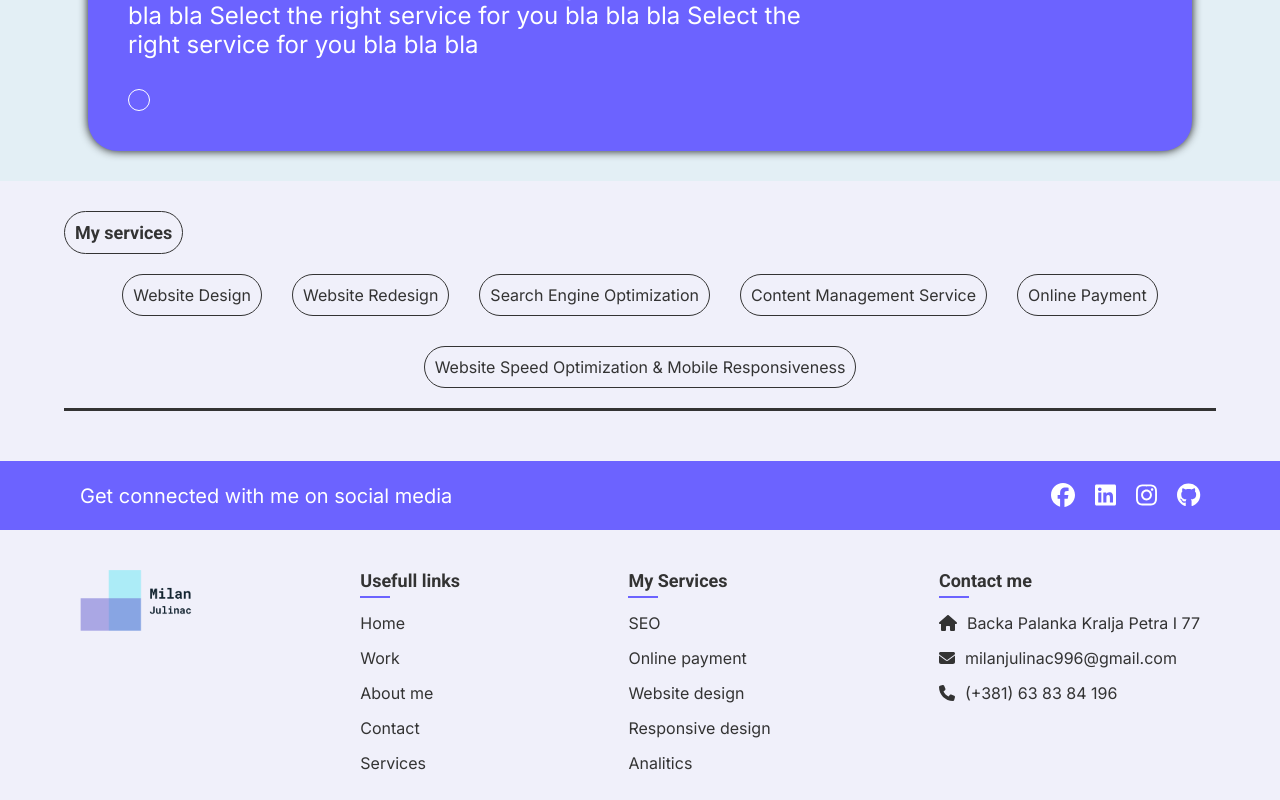
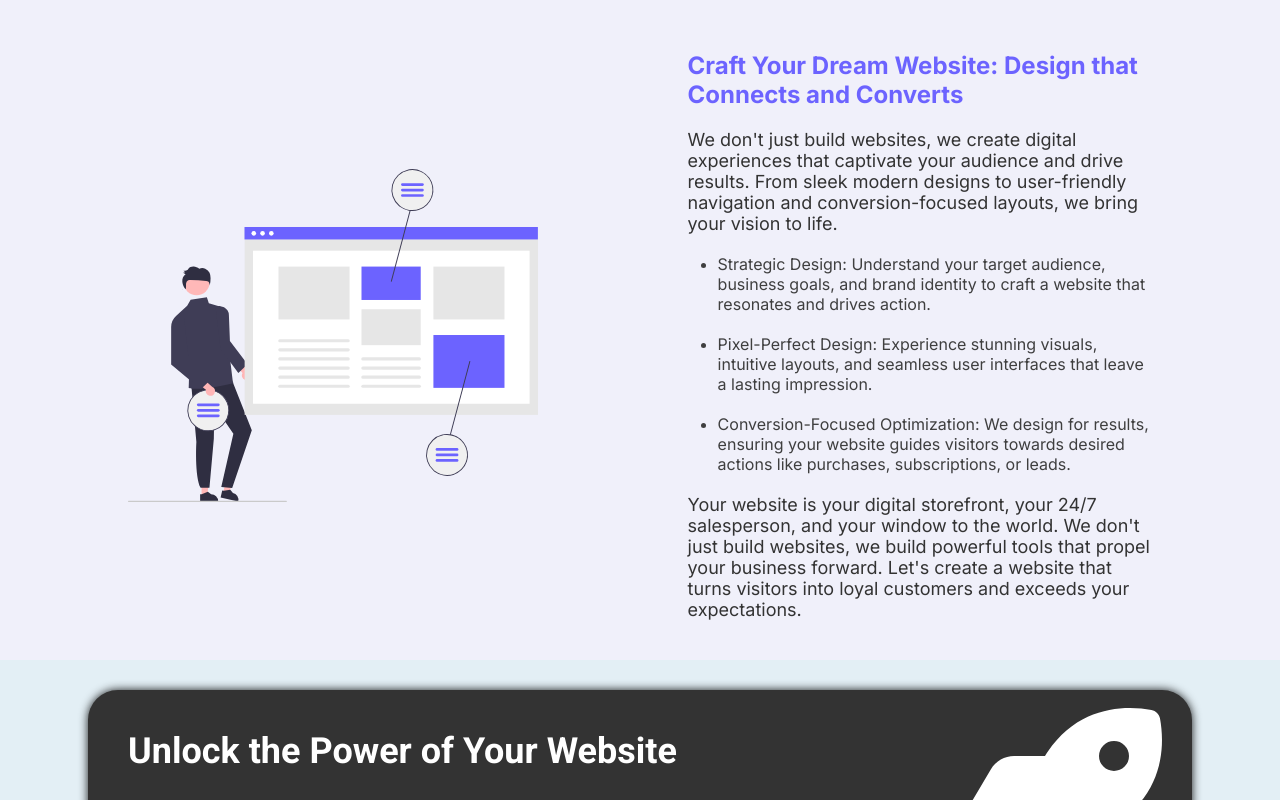
Before and after one commit to MilanJulinac42/professional-portfolio, a Next.js app: page /services in a window 1280 px wide. Shown: the part 1160-1960 px from the top of the page. Built offline with nearby package versions, Linux system fonts and the light colour scheme.

Commit message:
changed card

```diff
--- a/pages/services.tsx
+++ b/pages/services.tsx
@@ -7,17 +7,22 @@ import ServiceSection from "@/app/components/ServiceSerction/ServiceSection";
 import { inter } from "@/app/layout";
 import "../src/app/globals.css";
 import PopCard from "@/app/components/PopCard/PopCard";
+import { faMoneyBill, faRocket } from "@fortawesome/free-solid-svg-icons";
 
 const services = () => {
     return (
         <div className={inter.className}>
             <Navbar />
             <ServiceHero />
+            <Services />
             <PopCard
-                title="I can help you make profit"
-                description="Select the right service for you bla bla bla Select the right service for you bla bla bla Select the right service for you bla bla bla Select the right service for you bla bla bla Select the right service for you bla bla bla"
+                title="Unlock the Power of Your Website"
+                description="Don't settle for an average online presence. We craft websites that captivate audiences, drive results, and fuel your business success. Let's talk about your vision and bring it to life."
+                linkText="Start Your Project Today"
+                link="/contact"
+                icon={faRocket}
+                background="#333"
             />
-            <Services />
             <Footer />
         </div>
     );
--- a/src/app/layout/Services/Services.tsx
+++ b/src/app/layout/Services/Services.tsx
@@ -83,7 +83,7 @@ const servicesData = [
         title: "Turbocharge Your Website: Speed & Mobile Magic for Lasting Impact",
         description:
             "Say goodbye to sluggish loading times and frustrating mobile browsing! We unlock your website's full potential with expert speed optimization and seamless mobile responsiveness. Imagine:",
-        image: "/analitics.svg",
+        image: "/turbo.svg",
         extraParagraph:
             "Don't settle for a sluggish website holding you back. Our speed optimization and mobile magic go beyond technical tweaks. We understand the intricate relationship between website performance, user experience, and business success. Let us transform your website into a high-performance powerhouse that engages visitors, converts leads, and propels your business forward. Your online success starts with a website that delivers, and we're here to make that happen.",
         listItems: [
@@ -95,7 +95,7 @@ const servicesData = [
 ];
 
 const Services = () => {
-    const [selectedService, setSelectedService] = useState(null);
+    const [selectedService, setSelectedService] = useState<number | null>(0);
 
     const handleServiceClick = (index: any, event: React.MouseEvent) => {
         setSelectedService(index);
```
Also changed, not shown: public/mobile.svg (added), public/turbo.svg (added).
